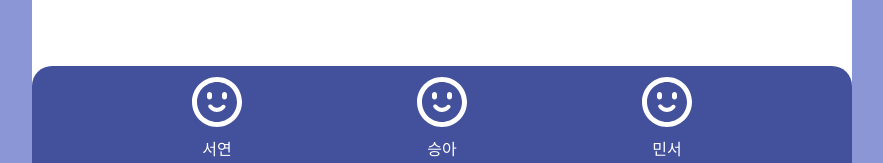
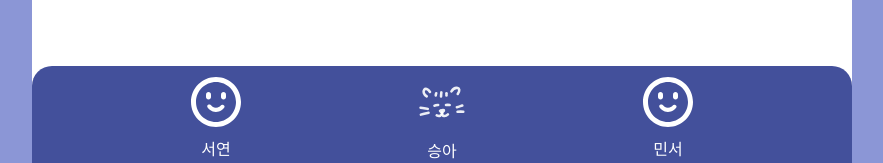
Before and after one commit to PS-Front-Study/fe-study, a React (Create React App) app: page /minseo in a window 1280 px wide. Shown: the part 634-797 px from the top of the page, without its empty margins (198-1081 px from the left). Built offline with nearby package versions, Linux system fonts and the light colour scheme; a web font is replaced by a local one.

Commit message:
승아 catIcon 변경

```diff
--- a/src/assets/icons.js
+++ b/src/assets/icons.js
@@ -37,3 +37,29 @@ export const SmileIcon = () => (
     </g>
   </svg>
 );
+
+export const CatIcon = () => (
+  <svg width="64px" height="64px" viewBox="0 0 400 400" fill="none" xmlns="http://www.w3.org/2000/svg">
+
+<g id="SVGRepo_bgCarrier" stroke-width="0"/>
+
+<g id="SVGRepo_tracerCarrier" stroke-linecap="round" stroke-linejoin="round"/>
+
+    <g id="SVGRepo_iconCarrier"> <path d="M104.613 165C62.4895 136.517 97.2059 92.081 125 137.46"
+      stroke="#ffffff" stroke-opacity="0.9" stroke-width="16" stroke-linecap="round" stroke-linejoin="round" />
+      <path d="M259 133.798C279.706 100.527 328.781 104.891 298.253 150" stroke="#ffffff" stroke-opacity="0.9" stroke-width="16" stroke-linecap="round" stroke-linejoin="round" />
+      <path d="M161.153 159C160.362 154.1 162.845 149.364 164 145" stroke="#ffffff" stroke-opacity="0.9" stroke-width="16" stroke-linecap="round" stroke-linejoin="round" />
+      <path d="M194 165C194.409 156.616 194.948 148.211 196 140" stroke="#ffffff" stroke-opacity="0.9" stroke-width="16" stroke-linecap="round" stroke-linejoin="round" />
+      <path d="M228 159C228 154.661 228 150.329 228 146" stroke="#ffffff" stroke-opacity="0.9" stroke-width="16" stroke-linecap="round" stroke-linejoin="round" />
+      <path d="M153 223C160.473 220.915 168.386 220.023 176 219" stroke="#ffffff" stroke-opacity="0.9" stroke-width="16" stroke-linecap="round" stroke-linejoin="round" />
+      <path d="M225 219C232.895 217.426 240.281 217.931 248 219" stroke="#ffffff" stroke-opacity="0.9" stroke-width="16" stroke-linecap="round" stroke-linejoin="round" />
+      <path d="M188 256.005C221.5 238.742 217.338 264.602 191.479 260.565" stroke="#ffffff" stroke-opacity="0.9" stroke-width="16" stroke-linecap="round" stroke-linejoin="round" />
+      <path d="M201 267C199.054 288.306 181.973 290.175 167 283.734" stroke="#ffffff" stroke-opacity="0.9" stroke-width="16" stroke-linecap="round" stroke-linejoin="round" />
+      <path d="M200.041 267C198.864 295.299 223.581 291.006 237 277.407" stroke="#ffffff" stroke-opacity="0.9" stroke-width="16" stroke-linecap="round" stroke-linejoin="round" />
+      <path d="M111 243C96.3264 238.228 80.8117 237.965 66 236" stroke="#ffffff" stroke-opacity="0.9" stroke-width="16" stroke-linecap="round" stroke-linejoin="round" />
+      <path d="M116 267C99.8675 270.808 83.7433 273.752 68 279" stroke="#ffffff" stroke-opacity="0.9" stroke-width="16" stroke-linecap="round" stroke-linejoin="round" />
+      <path d="M293 233C304.501 229.96 315.688 225.62 327 222" stroke="#ffffff" stroke-opacity="0.9" stroke-width="16" stroke-linecap="round" stroke-linejoin="round" />
+      <path d="M297 261C308.857 259.497 322.138 260.027 333 260.429" stroke="#ffffff" stroke-opacity="0.9" stroke-width="16" stroke-linecap="round" stroke-linejoin="round" /> </g>
+
+</svg>
+);
--- a/src/common/NavigationBar.js
+++ b/src/common/NavigationBar.js
@@ -1,6 +1,6 @@
 import { Link } from "react-router-dom";
 import styled from "styled-components";
-import { SmileIcon } from "../assets/icons";
+import { CatIcon, SmileIcon } from "../assets/icons";
 
 function NavigationBar() {
   return (
@@ -15,7 +15,7 @@ function NavigationBar() {
           </StyledLink>
           <StyledLink to={"/seungah"}>
             <IconBox>
-              <SmileIcon />
+              <CatIcon/>
               <p>승아</p>
             </IconBox>
           </StyledLink>
```
Also changed, not shown: public/icons/cat-satisfied-svgrepo-com.svg (added).
